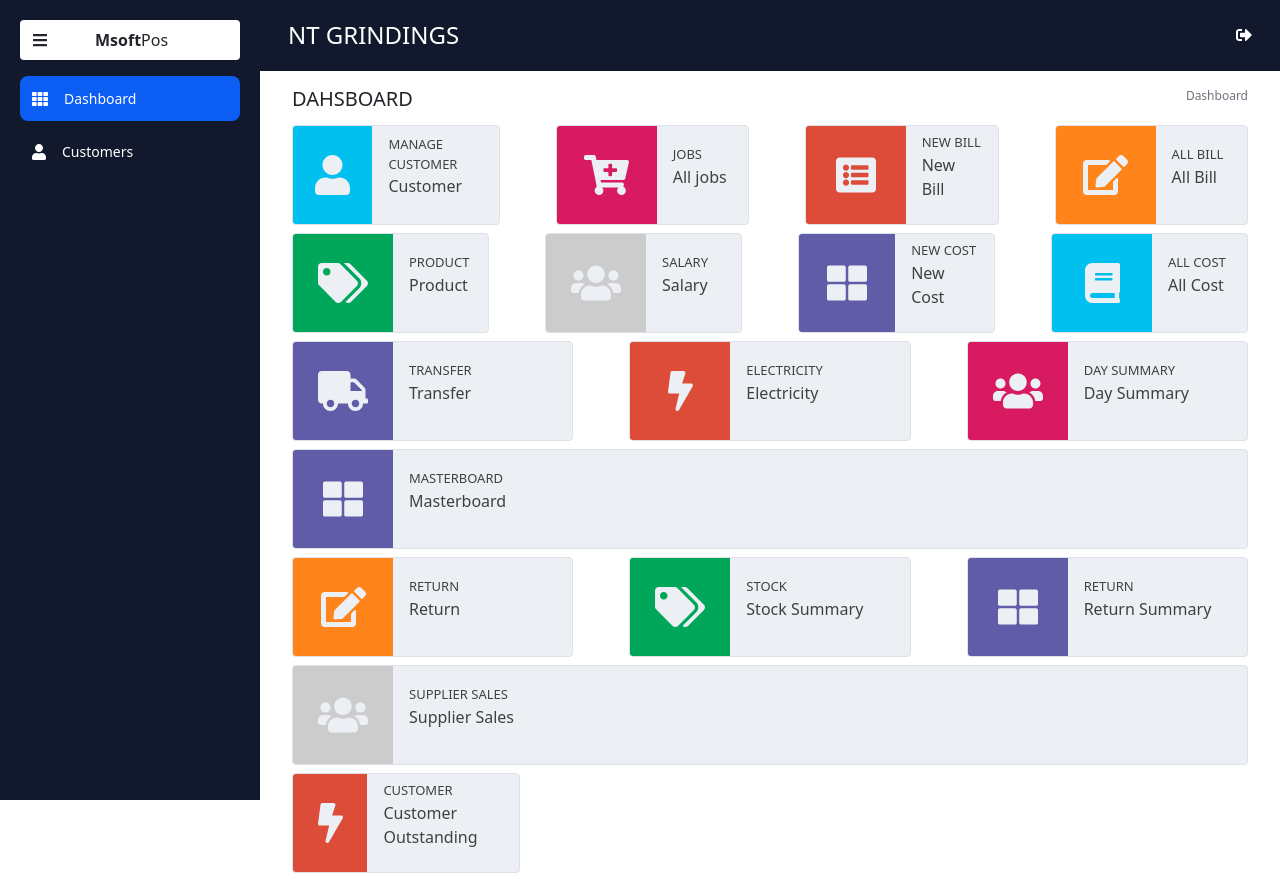
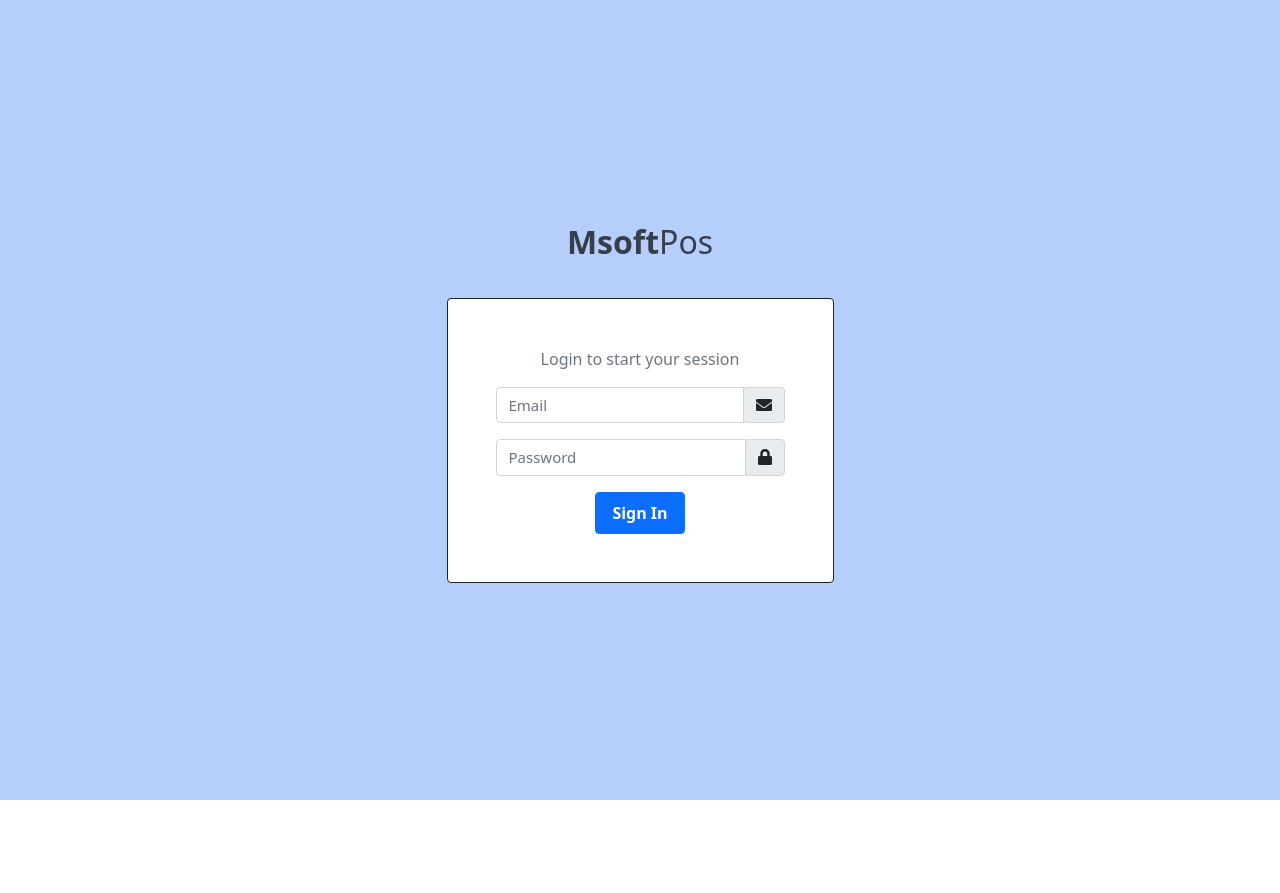
Before and after one commit to Mshihan/nt-grinding-mills, a React (Create React App) app: page / in a window 1280 px wide. Before the commit this address led to /dashboard. After the commit the page ends 800 px from the top, so only its background shows below. Built offline with nearby package versions, Linux system fonts and the light colour scheme.

Commit message:
finalized buggs and designs

```diff
--- a/src/App.css
+++ b/src/App.css
@@ -23,6 +23,7 @@
 
 .home {
   transition: 0.9s;
+  overflow: hidden;
 }
 
 .sideBarOpen {
--- a/src/App.js
+++ b/src/App.js
@@ -11,7 +11,7 @@
 const App = () => {
   const [isSideBarOpen, setIsSideBarOpen] = useState(true);
   const [isExpandedProjects, setIsExpandedProjects] = useState();
-  const [isLoggedIn, setIsLoggedIn] = useState(true);
+  const [isLoggedIn, setIsLoggedIn] = useState(false);
 
   const homeClass = isSideBarOpen ? "home sideBarOpen" : "home sideBarClose";
   const onClickSideBarOpenHandler = () => {
@@ -33,7 +33,7 @@
             isExpandedProjects={isExpandedProjects}
           />
           <div className={homeClass}>
-            <TopBar />
+            <TopBar logOut={onLoginHandler} />
             <BodyMargin>
               <Route path="/" exact>
                 <Redirect to="/customers" />
--- a/src/components/NavigationBars/TopBar.js
+++ b/src/components/NavigationBars/TopBar.js
@@ -3,6 +3,9 @@
 import { faSignOutAlt } from "@fortawesome/free-solid-svg-icons";
 
 const TopBar = (props) => {
+  const logoutHandler = () => {
+    props.logOut();
+  };
   return (
     <Navbar style={{ backgroundColor: "#12192c" }} className="row">
       <div
@@ -15,6 +18,7 @@
           </h4>
         </NavbarBrand>
         <FontAwesomeIcon
+          onClick={logoutHandler}
           icon={faSignOutAlt}
           className="align-self-center"
           style={{ color: "white" }}
--- a/src/index.css
+++ b/src/index.css
@@ -2,6 +2,7 @@
 
 body {
   margin: 0;
+  width: 100%;
   font-family: -apple-system, BlinkMacSystemFont, "Segoe UI", "Roboto", "Oxygen",
     "Ubuntu", "Cantarell", "Fira Sans", "Droid Sans", "Helvetica Neue",
     sans-serif;
--- a/src/pages/Customer/AddCustomerForm/AddCustomerForm.js
+++ b/src/pages/Customer/AddCustomerForm/AddCustomerForm.js
@@ -147,7 +147,7 @@
         </form>
       </Collapse>
 
-      <div className="mx-3 px-5 mt-4 border border-dark py-3">
+      <div className="mx-2 px-4 mt-4 border border-dark py-3">
         <Table data={Data} click={clickhandler} />
       </div>
     </LoadingOverlay>
--- a/src/pages/Customer/AddCustomerForm/Data/FilterComponent.js
+++ b/src/pages/Customer/AddCustomerForm/Data/FilterComponent.js
@@ -5,8 +5,11 @@
     <input
       id="search"
       type="text"
-      className="form-control w-25 m-0 "
-      placeholder="Filter table data..."
+      className="form-control w-25 m-0"
+      style={{
+        fontSize: 10,
+      }}
+      placeholder="Search"
       value={filterText}
       onChange={onFilter}
     />
```
